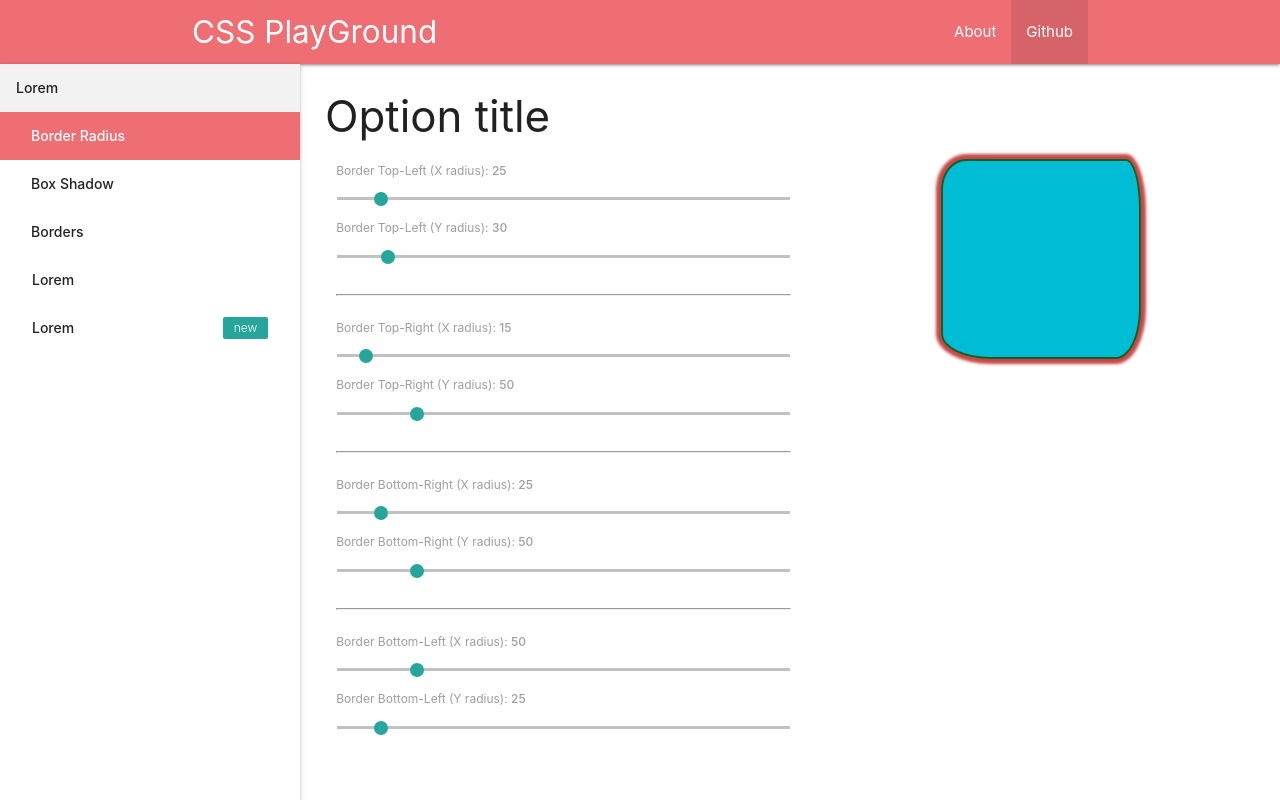
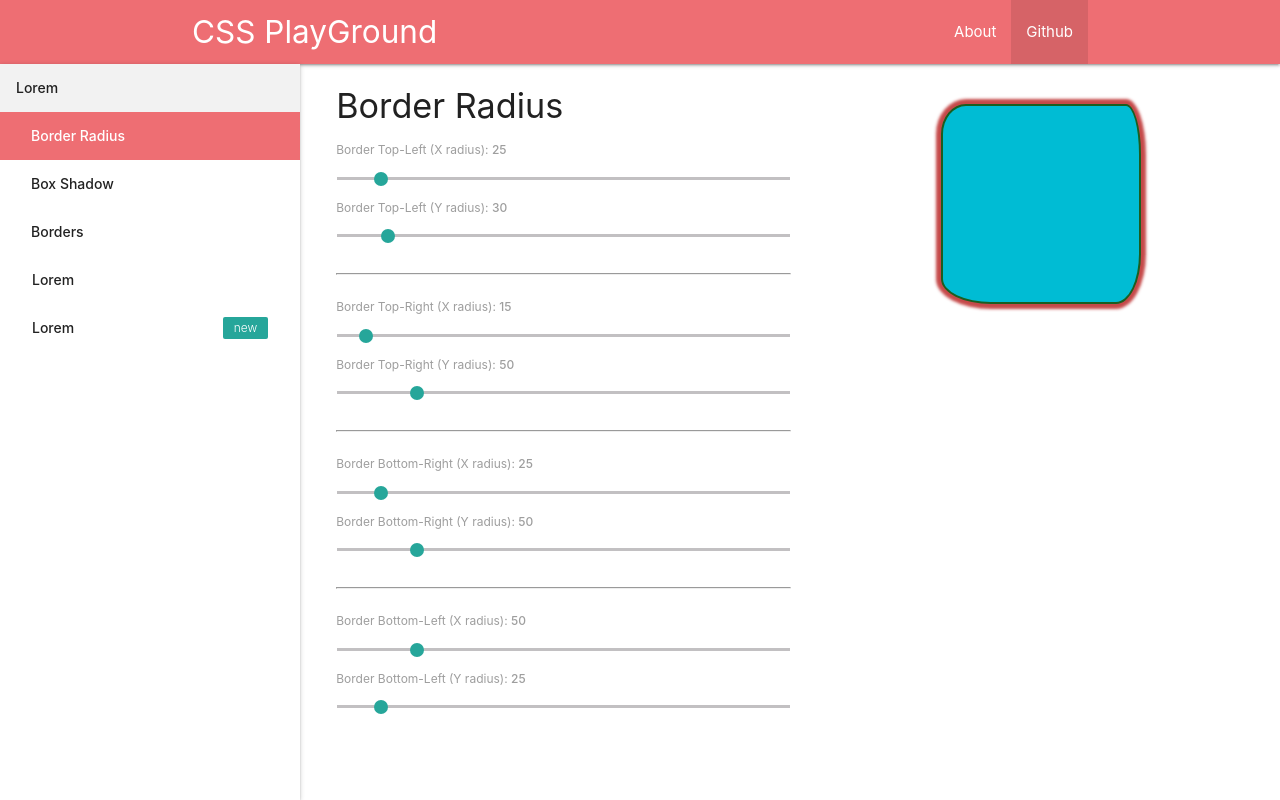
Before and after one commit to Aivirth/CssPlayground, a React (Create React App) app: page /border-radius in a window 1280 px wide. Built offline with nearby package versions, Linux system fonts and the light colour scheme.

Commit message:
Added h4 titles to Options components

```diff
--- a/src/components/Options/BorderRadius/BorderRadius.js
+++ b/src/components/Options/BorderRadius/BorderRadius.js
@@ -33,6 +33,7 @@ class BorderRadius extends PureComponent {
 
     return (
       <div>
+        <h4>Border Radius</h4>
         <Range
           title="Border Top-Left (X radius)"
           min="0"
--- a/src/components/Options/Borders/Borders.js
+++ b/src/components/Options/Borders/Borders.js
@@ -45,6 +45,7 @@ class Borders extends PureComponent {
     console.log(borderStyle);
     return (
       <div>
+        <h4>Borders</h4>
         <Range
           title="Borders Width"
           min="0"
--- a/src/components/Options/BoxShadow/BoxShadow.js
+++ b/src/components/Options/BoxShadow/BoxShadow.js
@@ -51,6 +51,7 @@ class BoxShadow extends PureComponent {
     } = this.props.boxShadow;
     return (
       <div>
+        <h4>Box Shadows</h4>
         <Range
           title="Vertical Offset"
           min="-100"
--- a/src/containers/Main/Main.js
+++ b/src/containers/Main/Main.js
@@ -10,8 +10,6 @@ import NotFound from "../../components/Pages/NotFound";
 export default () => {
   return (
     <main style={{ flex: "1", paddingLeft: "25px" }}>
-      <h3>Option title</h3>
-
       <div className="row">
         <div className="col s6">
           <Switch>
@@ -21,7 +19,7 @@ export default () => {
             <Route component={NotFound} />
           </Switch>
         </div>
-        <div className="col s6">
+        <div className="col s6" style={{ paddingTop: "40px" }}>
           <Actor />
         </div>
       </div>
```
